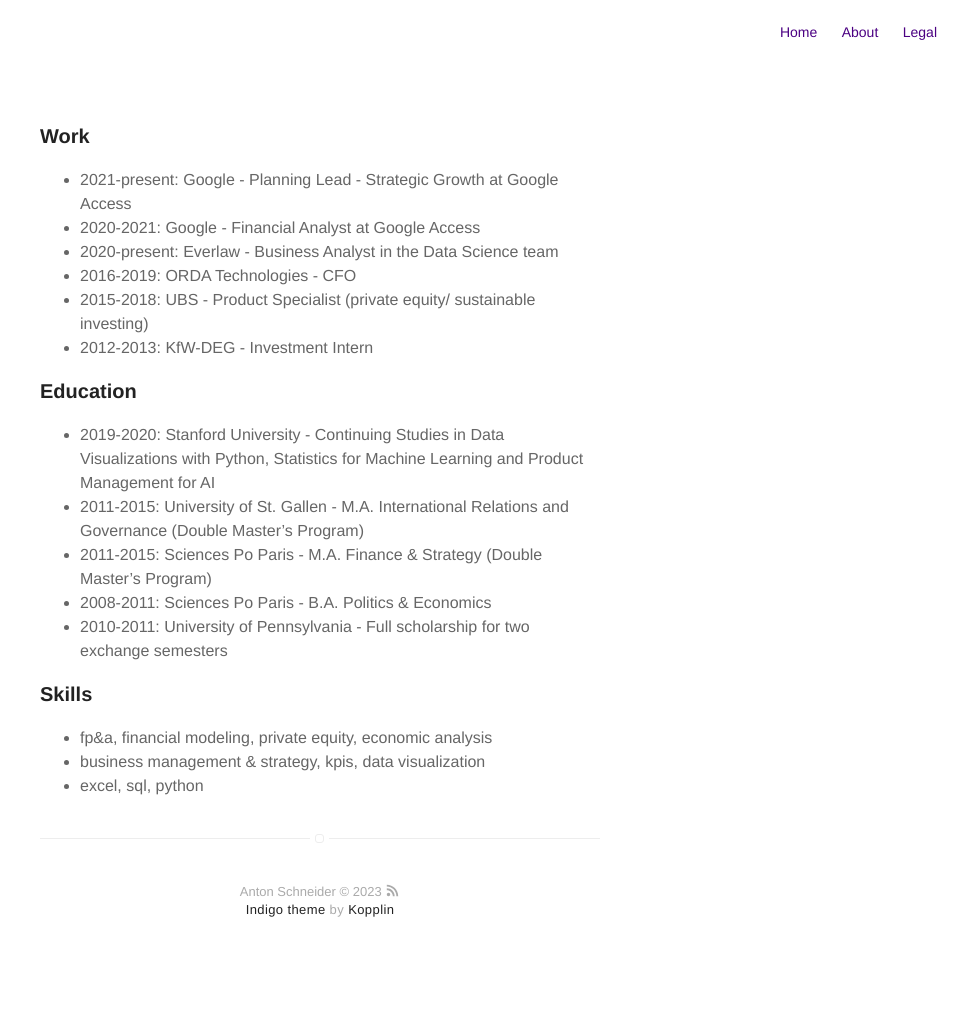
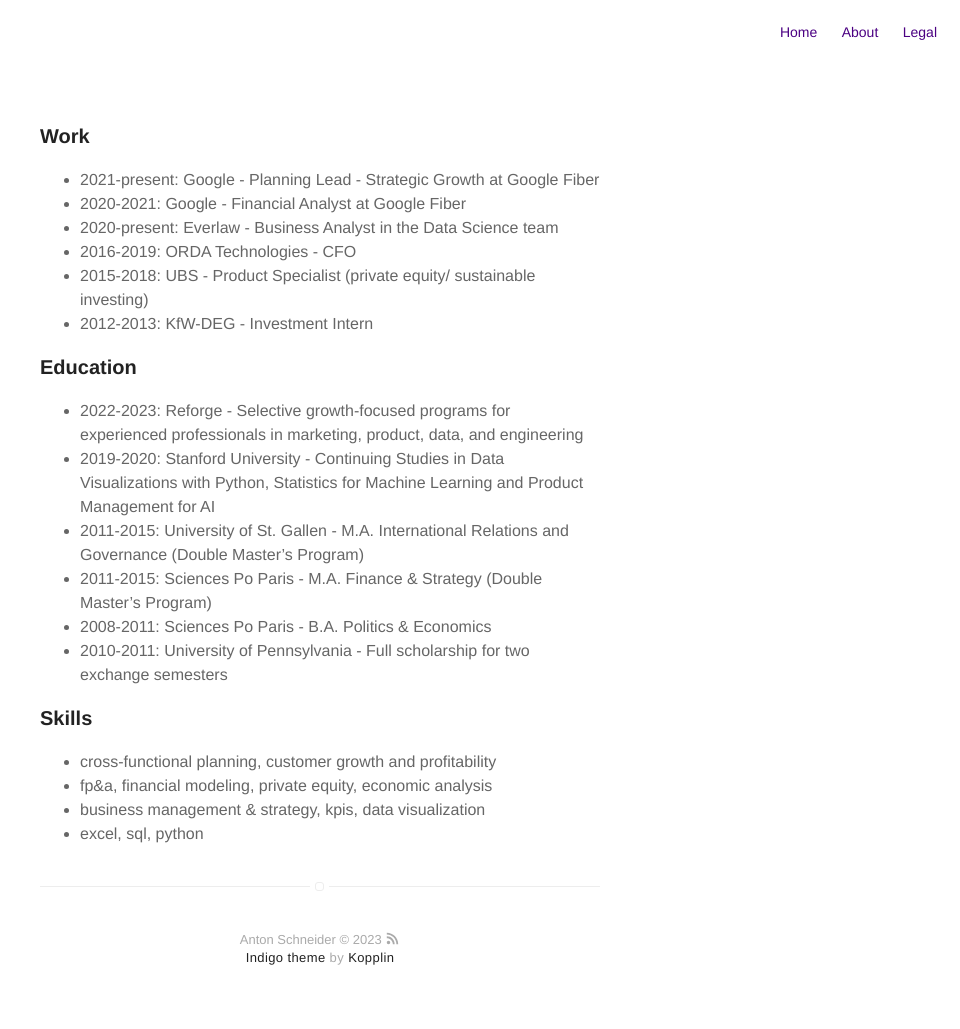
Before and after one commit to antonschneider90/antonschneider90.github.io, a Jekyll site: the page built from resume.md, in a window 1280 px wide. Shown: the whole page, without its empty margins (320-1280 px from the left). Built offline with Jekyll 4.4.1, drawn with Linux system fonts in a browser that asks for light colours; before the commit the page ends 981 px from its top, so only the background shows below that.

Commit message:
Update resume.md

```diff
--- a/resume.md
+++ b/resume.md
@@ -6,8 +6,8 @@
 
 ### Work
 
-* 2021-present: Google - Planning Lead - Strategic Growth at Google Access
-* 2020-2021: Google - Financial Analyst at Google Access
+* 2021-present: Google - Planning Lead - Strategic Growth at Google Fiber
+* 2020-2021: Google - Financial Analyst at Google Fiber
 * 2020-present: Everlaw - Business Analyst in the Data Science team
 * 2016-2019: ORDA Technologies - CFO
 * 2015-2018: UBS - Product Specialist (private equity/ sustainable investing)
@@ -15,6 +15,7 @@
 
 ### Education
 
+* 2022-2023: Reforge - Selective growth-focused programs for experienced professionals in marketing, product, data, and engineering
 * 2019-2020: Stanford University - Continuing Studies in Data Visualizations with Python, Statistics for Machine Learning and Product Management for AI
 * 2011-2015: University of St. Gallen - M.A. International Relations and Governance (Double Master's Program)
 * 2011-2015: Sciences Po Paris - M.A. Finance & Strategy (Double Master's Program)
@@ -23,6 +24,7 @@
 
 ### Skills
 
+* cross-functional planning, customer growth and profitability
 * fp&a, financial modeling, private equity, economic analysis
 * business management & strategy, kpis, data visualization
 * excel, sql, python
```
